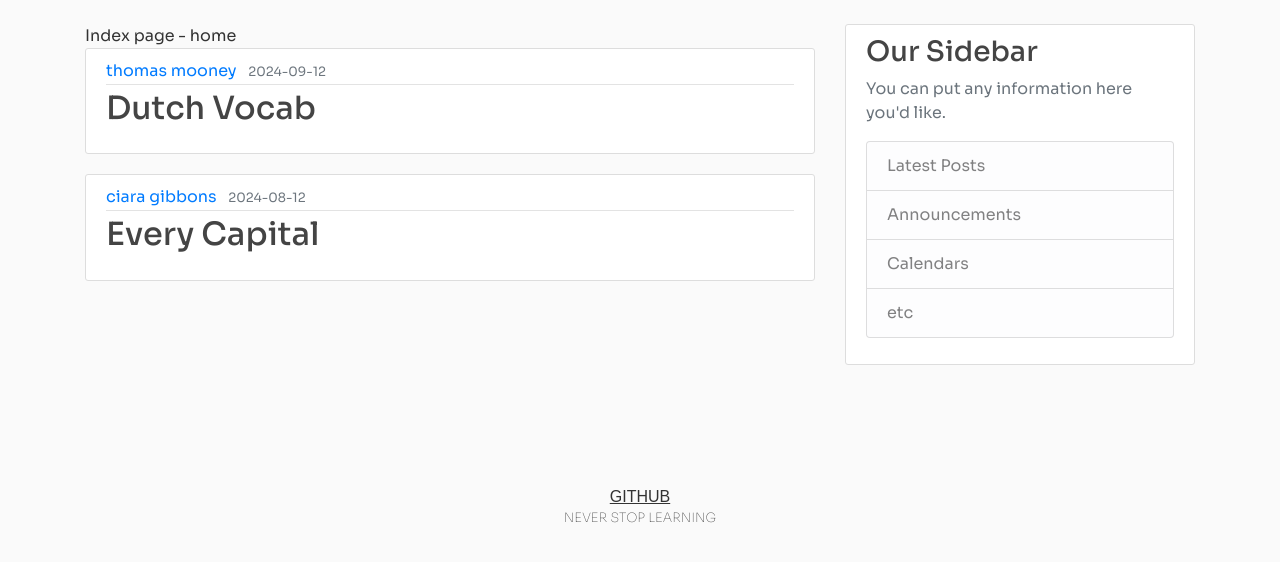
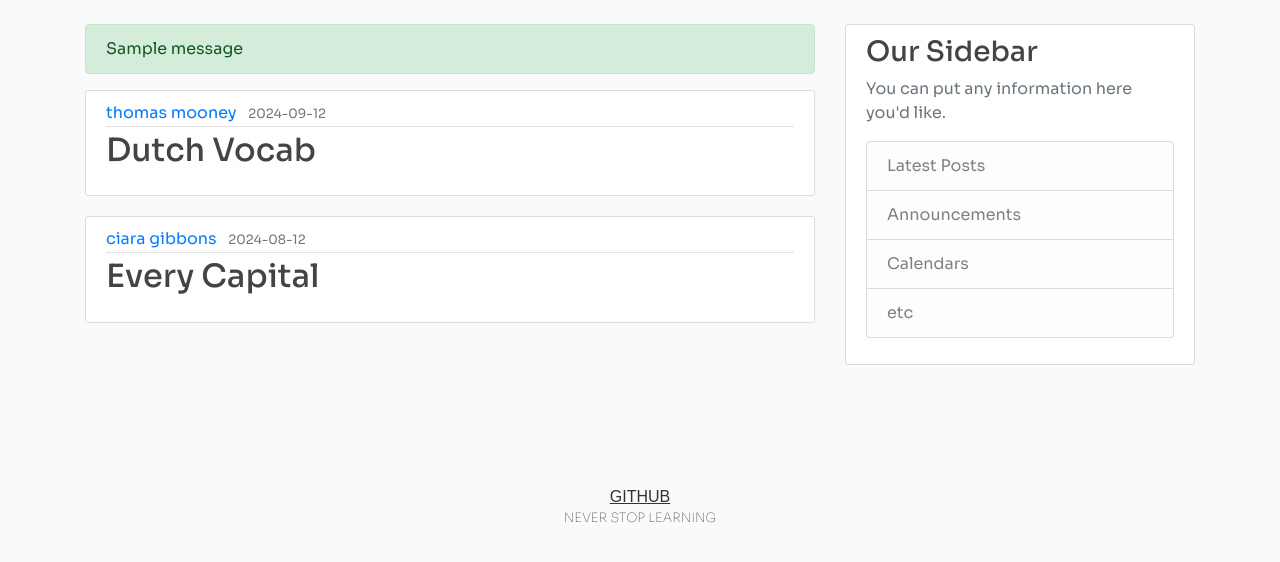
Before and after one commit to thnomas/flash-flask-app, a Flask app: page / in a window 1280 px wide. Shown: the part 56-618 px from the top of the page. Run offline with Flask 3, Linux system fonts and the light colour scheme; one stand-in notice (Sample message) is shown; some libraries are stand-ins or nearby versions; some web fonts are replaced.

Commit message:
Fixed jinja typo for flash message

```diff
--- a/templates/base.html
+++ b/templates/base.html
@@ -3,11 +3,8 @@
 <head>
     <meta charset="UTF-8">
     <meta name="viewport" content="width=device-width, initial-scale=1.0">
-
     <link rel="stylesheet" href="https://maxcdn.bootstrapcdn.com/bootstrap/4.0.0/css/bootstrap.min.css" integrity="sha384-Gn5384xqQ1aoWXA+058RXPxPg6fy4IWvTNh0E263XmFcJlSAwiGgFAW/dAiS6JXm" crossorigin="anonymous">
-
     <link href="https://fonts.googleapis.com/css2?family=Sora:wght@100..800&family=Viga&display=swap" rel="stylesheet">
-
     <link rel="stylesheet" type="text/css" href="{{ url_for('static', filename='style.css') }}">
 
     {% if title %}
@@ -47,14 +44,13 @@
 
             {% with messages = get_flashed_messages(with_categories=true) %}
                 {% if messages %}
-                    {% for category, message in messsages %}
-                        <div class="alert alert-{{ category }}">{{ message}}</div>
+                    {% for category, message in messages %}
+                        <div class="alert alert-{{ category }}">
+                          {{ message }}
+                        </div>
                     {% endfor %}
                 {% endif %}
-
             {% endwith %}
-
-
 
             {% block content %}{% endblock %}
           </div>
--- a/templates/index.html
+++ b/templates/index.html
@@ -1,7 +1,6 @@
 {% extends "base.html" %}
 
 {% block content %}
-Index page - home
 
 {% for deck in decks %}
     <article class="media content-section">
```
